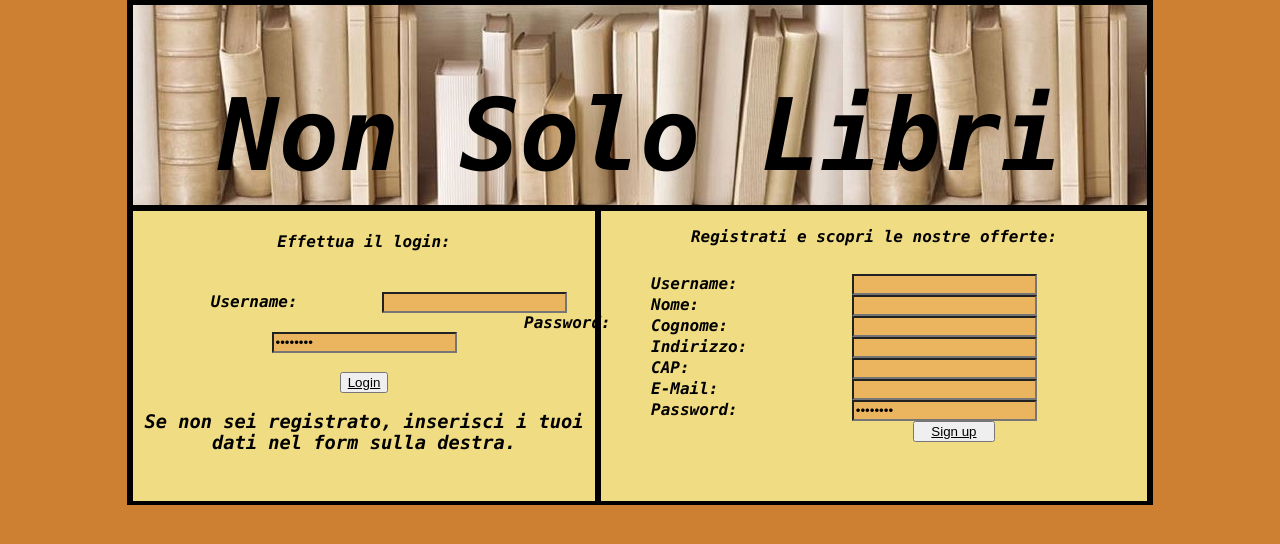
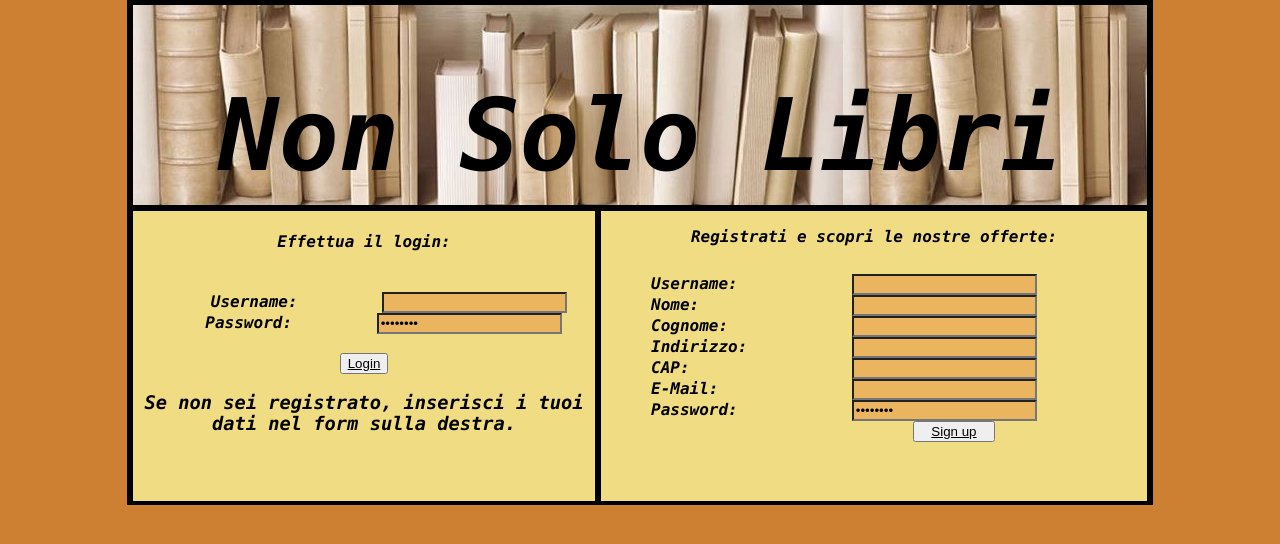
Before and after one commit to yan0z/AMM2015, a PHP site: page /indexHome.php in a window 1280 px wide. Shown: the part 51-595 px from the top of the page. Run offline with PHP 8.4, Linux system fonts and the light colour scheme.

Commit message:
Quarto aggiornamento index (presentazione) + indexHome + style.css + style1.css + Images

```diff
--- a/FPAMM2015/Css/style.css
+++ b/FPAMM2015/Css/style.css
@@ -296,6 +296,6 @@ a{
 	}
 
  #psw{
-        margin-left: 341px;
+        margin-left: -11px;
 
         }
```
